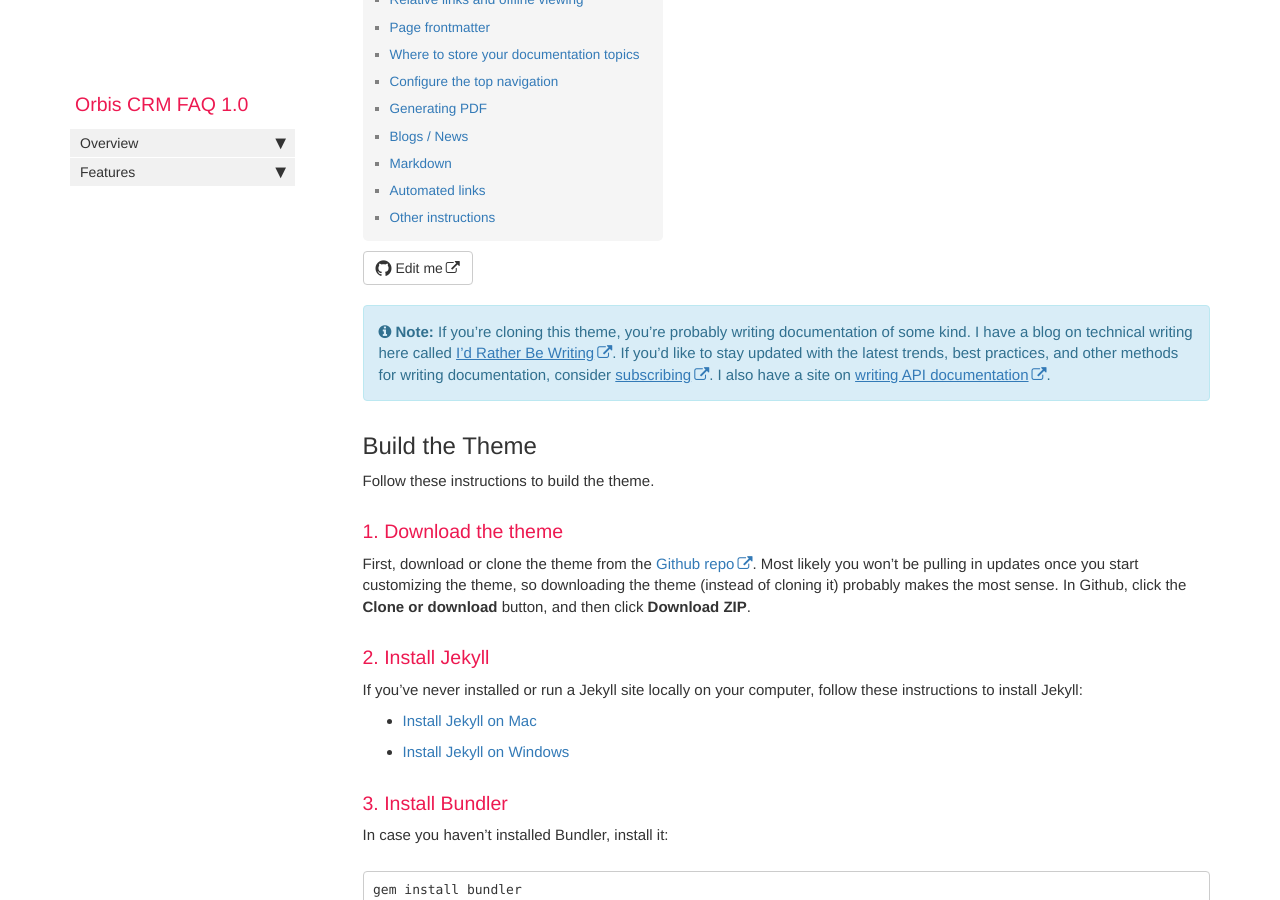
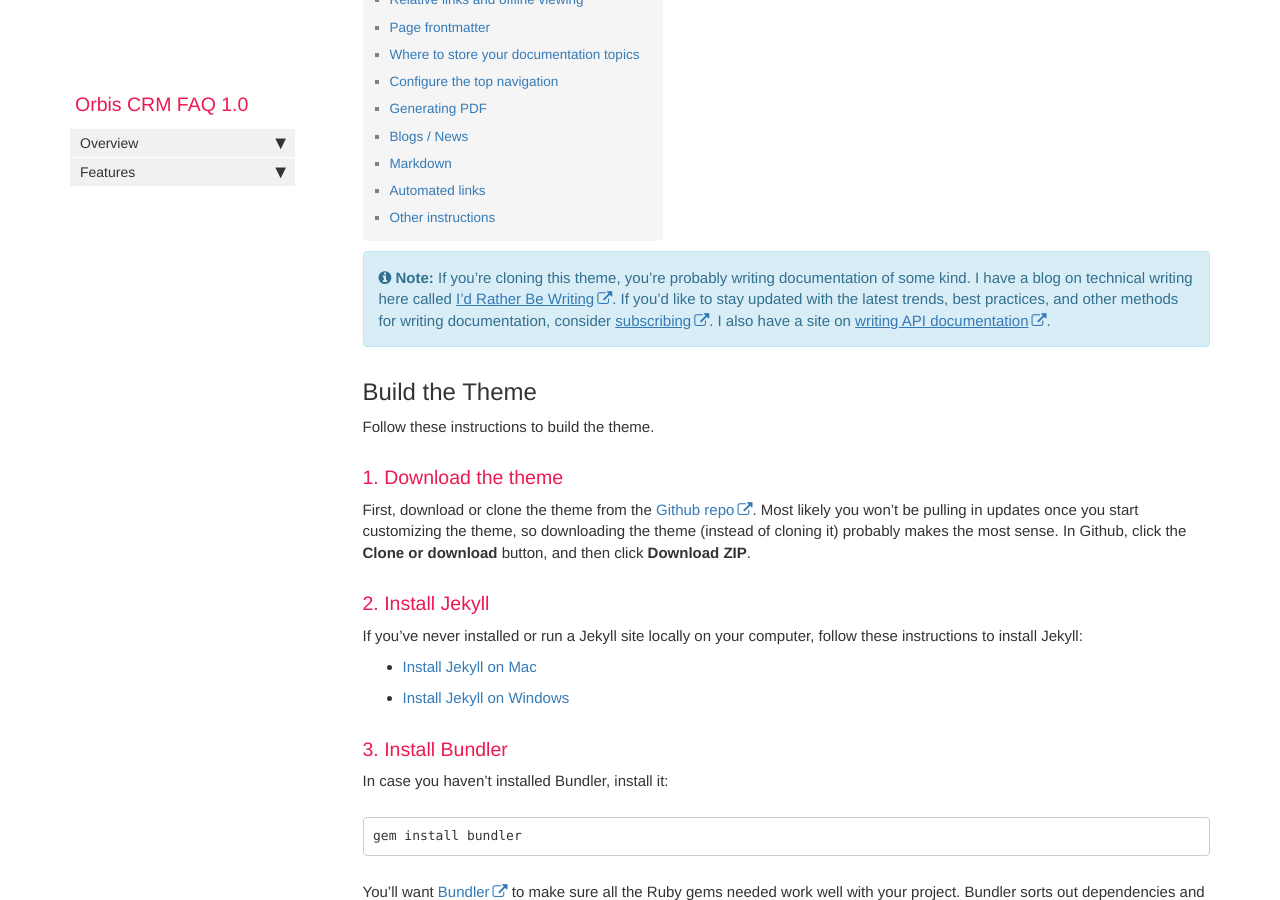
Before and after one commit to ndkhaivn/orbiscrm, a Jekyll site: the page built from index.md, in a window 1280 px wide and 900 px high, scrolled down 593 px. Built offline with Jekyll 4.4.1, drawn with Linux system fonts in a browser that asks for light colours; comment, search, counter and statistics services are not loaded.

Commit message:
Comment out [edit me] github button from all [page.html]

```diff
--- a/_layouts/page.html
+++ b/_layouts/page.html
@@ -39,11 +39,11 @@
     {% endunless %}
 
 
-    {% if site.github_editme_path %}
+<!--    {% if site.github_editme_path %}-->
 
-    <a target="_blank" rel="noopener" href="https://github.com/{{site.github_editme_path}}{{page.path}}" class="btn btn-default githubEditButton" role="button"><i class="fa fa-github fa-lg"></i> Edit me</a>
+<!--    <a target="_blank" rel="noopener" href="https://github.com/{{site.github_editme_path}}{{page.path}}" class="btn btn-default githubEditButton" role="button"><i class="fa fa-github fa-lg"></i> Edit me</a>-->
 
-    {% endif %}
+<!--    {% endif %}-->
 
    {{content}}
 
```
